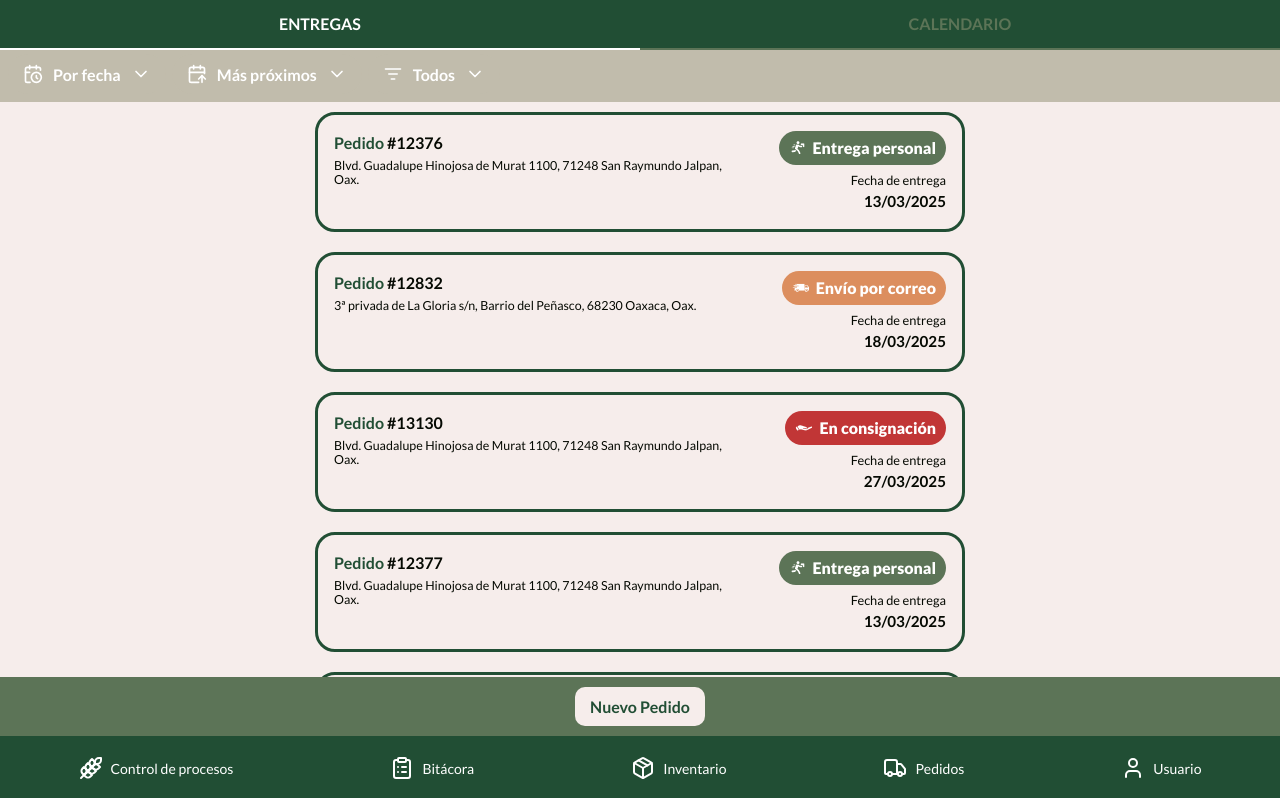
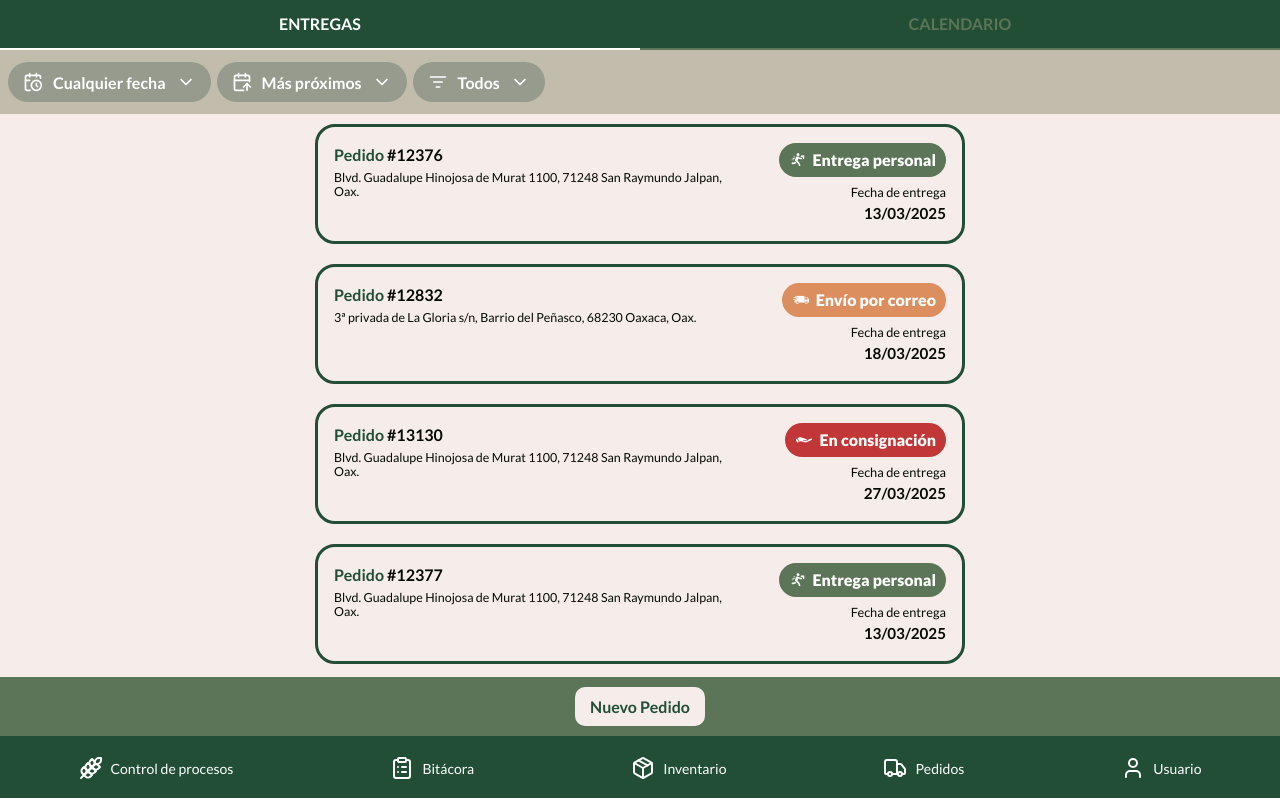
Before and after one commit to UTDallasEPICS/xuchil, a Next.js app: page /orders/deliveries in a window 1280 px wide. Shown: the top 798 px of the page. Built offline with nearby package versions, Linux system fonts and the light colour scheme.

Commit message:
Styles correction for the Deliveries screen
-The FilterBar now has the right aspect

```diff
--- a/src/app/orders/deliveries/Deliveries.module.css
+++ b/src/app/orders/deliveries/Deliveries.module.css
@@ -2,21 +2,24 @@
     display: flex;
     flex-direction: column;
     height: 100%;
-  }
+}
 
-  .filters {
+.filters {
     display: flex;
     gap: 6px;
-    padding: 4px 8px 8px;
+    padding: 12px 8px 12px;
     background: var(--color-gray-light, #eee);
     flex-shrink: 0;
-  }
+    overflow-x: auto;
+    white-space: nowrap;
+    scrollbar-width: thin;
+}
 
-  .scrollArea {
+.scrollArea {
     flex: 1;
     overflow-y: auto;
     padding-bottom: 12vh;
     display: flex;
     flex-direction: column;
     align-items: center;
-  }
+}
--- a/src/app/orders/deliveries/page.tsx
+++ b/src/app/orders/deliveries/page.tsx
@@ -57,19 +57,21 @@ const Deliveries = () => {
           title="Filtrar por fecha"
           options={dateFilterOptions}
           onChange={setDateFilter}
+          variant="dark"
         />
         <FilterButton
           title="Ordenar"
           options={sortFilterOptions}
           onChange={setSortFilter}
+          variant="dark"
         />
         <FilterButton
           title="Tipo de entrega"
           options={deliveryFilterOptions}
           onChange={setDeliveryFilter}
+          variant="dark"
         />
       </div>
-
       <div className={styles.scrollArea}>
         {visibleOrders.map((order) => (
           <OrderCard key={order.id} {...order} />
--- a/src/components/FilterButton.tsx
+++ b/src/components/FilterButton.tsx
@@ -1,21 +1,27 @@
 "use client";
-
 import React, { useState } from "react";
 import styles from "@/styles/FilterButton.module.css";
 import { LucideIcon, ChevronDown } from "lucide-react";
 
-interface FilterOption {
+export interface FilterOption {
   label: string;
   icon: LucideIcon;
+  value?: string;
 }
 
 interface FilterButtonProps {
   title: string;
   options: FilterOption[];
   onChange?: (selected: FilterOption) => void;
+  variant?: "light" | "dark";
 }
 
-const FilterButton: React.FC<FilterButtonProps> = ({ title, options, onChange }) => {
+const FilterButton: React.FC<FilterButtonProps> = ({
+  title,
+  options,
+  onChange,
+  variant = "light",
+}) => {
   const [isOpen, setIsOpen] = useState(false);
   const [selectedOption, setSelectedOption] = useState<FilterOption>(options[0]);
 
@@ -27,7 +33,13 @@ const FilterButton: React.FC<FilterButtonProps> = ({ title, options, onChange })
 
   return (
     <div>
-      <button className={styles.filterButton} onClick={() => setIsOpen(true)}>
+      <button
+        className={`
+          ${styles.filterButton}
+          ${variant === "dark" ? styles.dark : styles.light}
+        `}
+        onClick={() => setIsOpen(true)}
+      >
         <selectedOption.icon size={20} />
         <span>{selectedOption.label}</span>
         <ChevronDown size={20} />
--- a/src/constants/filterOptions.ts
+++ b/src/constants/filterOptions.ts
@@ -51,10 +51,11 @@ export const monthFilterOptions = [
 ];
 
 export const dateFilterOptions = [
-  { label: "Por fecha", icon: CalendarClock, value: "all" },
+  { label: "Cualquier fecha", icon: CalendarClock, value: "all" },
   { label: "Hoy", icon: CalendarClock, value: "today" },
   { label: "Esta semana", icon: CalendarClock, value: "week" },
   { label: "Este mes", icon: CalendarClock, value: "month" },
+  { label: "Este año", icon: CalendarClock, value: "year" },
 ];
 
 export const sortFilterOptions = [
--- a/src/styles/FilterButton.module.css
+++ b/src/styles/FilterButton.module.css
@@ -1,6 +1,5 @@
 .filterButton {
-    background-color: var(--color-gray-light);
-    color: white;
+    color: var(--color-text-light);
     border: none;
     border-radius: 20px;
     padding: 10px 15px;
@@ -14,6 +13,14 @@
     font-weight: 700;
     white-space: nowrap;
     flex-shrink: 0;
+}
+
+.light {
+  background: var(--color-gray-light);
+}
+
+.dark {
+  background: var(--color-gray-dark);
 }
 
 .filterButton:hover {
```
Lines whose indentation alone changed are shown as unchanged.
